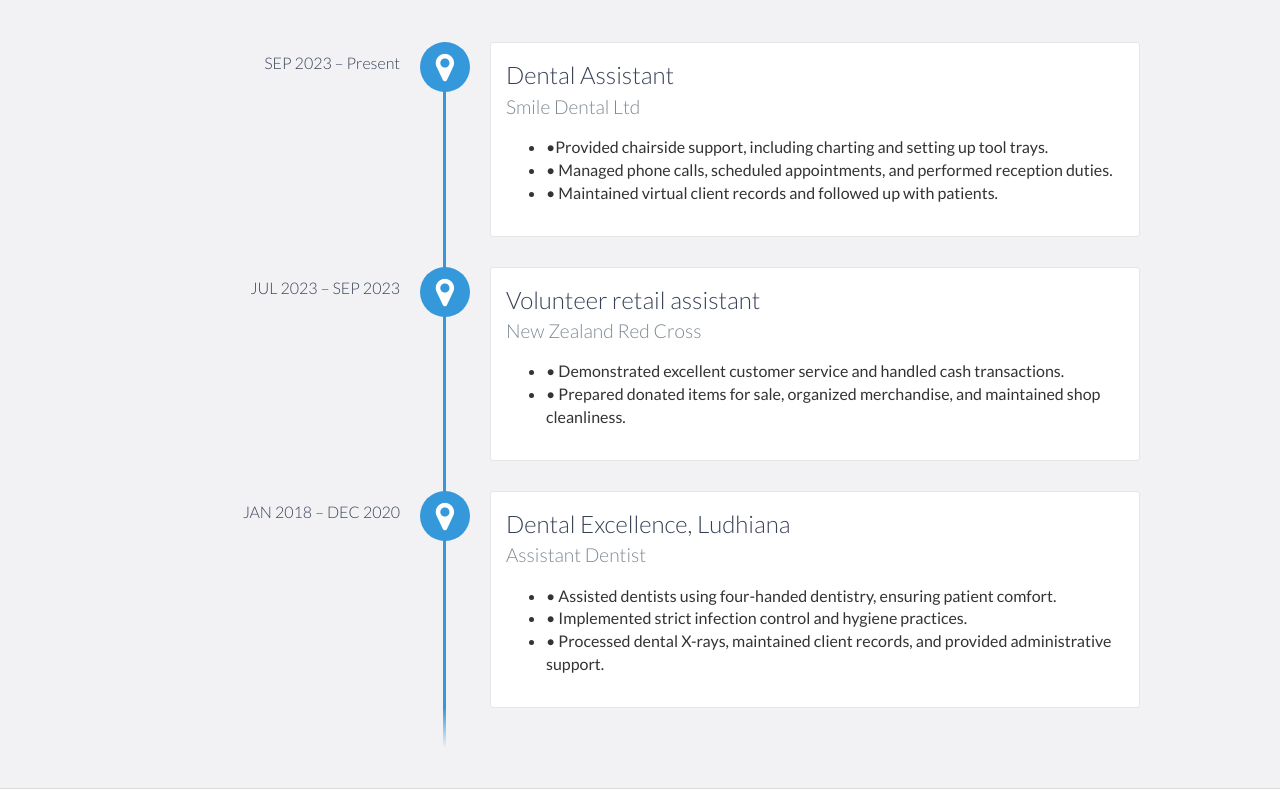
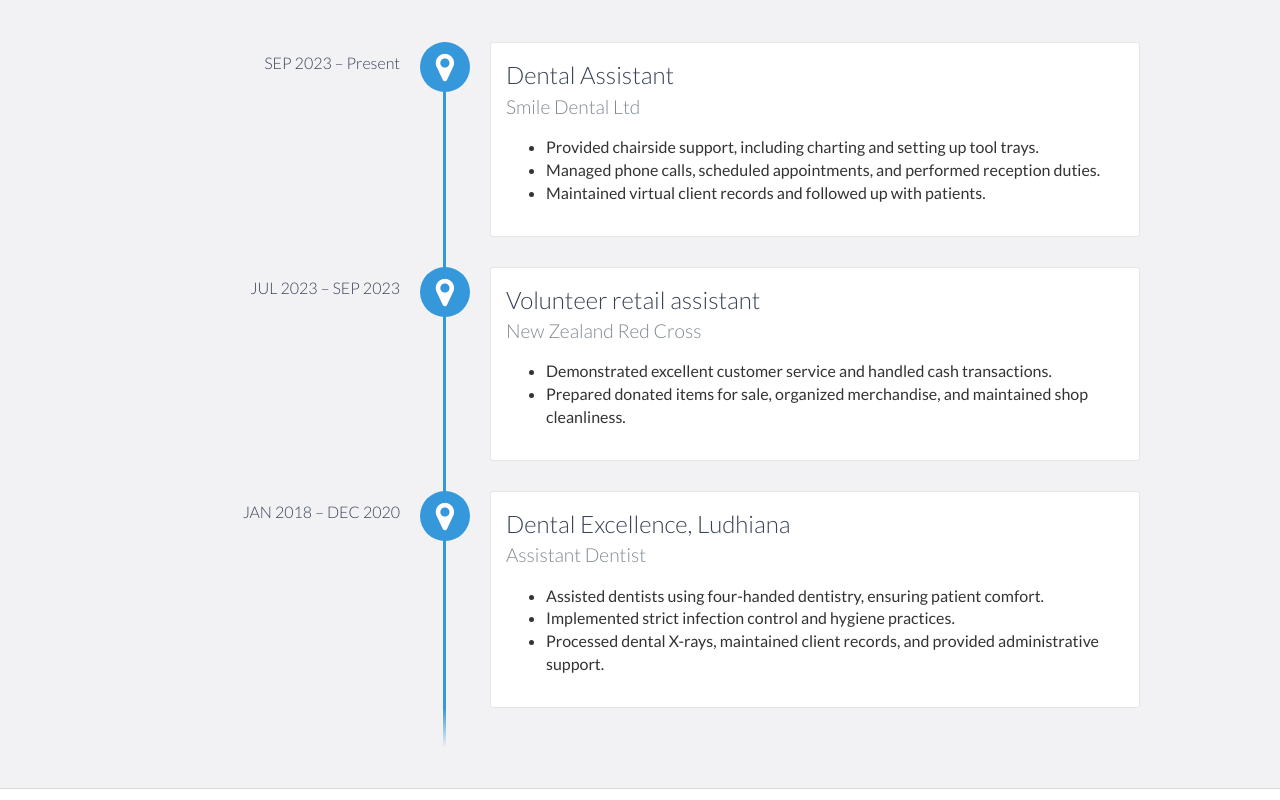
Before and after one commit to vinsonittech/vinsontech, a website: page index.html in a window 1280 px wide. Shown: the part 1140-1940 px from the top of the page. Drawn offline with nearby package versions, Linux system fonts and the light colour scheme.

Commit message:
Update index.html

```diff
--- a/index.html
+++ b/index.html
@@ -42,8 +42,8 @@
 
     <div id="lead">
         <div id="lead-content">
-            <h1>Chetna Batra</h1>
-            <h2>Associate Dentist</h2>
+            <h1>Chetna</h1>
+            <h2>Dental Assistant</h2>
         </div>
         <!-- End #lead-content -->
 
@@ -81,9 +81,9 @@
                 <h3>Dental Assistant</h3>
                 <h4>Smile Dental Ltd</h4>
                 <ul>
-                     <li>•Provided chairside support, including charting and setting up tool trays.</li>
-                     <li>• Managed phone calls, scheduled appointments, and performed reception duties.</li>
-                     <li>• Maintained virtual client records and followed up with patients.</li>
+                     <li>Provided chairside support, including charting and setting up tool trays.</li>
+                     <li>Managed phone calls, scheduled appointments, and performed reception duties.</li>
+                     <li>Maintained virtual client records and followed up with patients.</li>
 
                 </ul>
             </div>
@@ -92,8 +92,8 @@
                 <h3>Volunteer retail assistant</h3>
                 <h4>New Zealand Red Cross</h4>
                 <ul>
-                      <li>• Demonstrated excellent customer service and handled cash transactions.</li>
-                      <li>• Prepared donated items for sale, organized merchandise, and maintained shop cleanliness.</li>
+                      <li>Demonstrated excellent customer service and handled cash transactions.</li>
+                      <li>Prepared donated items for sale, organized merchandise, and maintained shop cleanliness.</li>
 
 		</ul>
             </div>
@@ -102,9 +102,9 @@
                 <h3>Dental Excellence, Ludhiana</h3>
                 <h4>Assistant Dentist </h4>
                 <ul>
-                      <li>• Assisted dentists using four-handed dentistry, ensuring patient comfort.</li>
-                      <li>• Implemented strict infection control and hygiene practices.</li>
-                      <li>• Processed dental X-rays, maintained client records, and provided administrative support.</li>
+                      <li>Assisted dentists using four-handed dentistry, ensuring patient comfort.</li>
+                      <li>Implemented strict infection control and hygiene practices.</li>
+                      <li>Processed dental X-rays, maintained client records, and provided administrative support.</li>
 
                 </ul>
             </div>
@@ -123,7 +123,7 @@
               Completed coursework in oral health, preventative techniques, emergency management, and dental office management.
             </p>
 
-		<h3>Gian Sagar Dental College and hospital, Ram Nagar (Rajpura)</h3>
+	   <h3>Gian Sagar Dental College and hospital, Ram Nagar (Rajpura)</h3>
             <span class="education-date">JUNE 2013 – JUNE 2016</span>
             <h4>Bachelors of Dental Surgery</h4>
             <p>
@@ -162,7 +162,7 @@
             <div class="row">
                 <div class="col-sm-5 copyright">
                     <p>
-                        Copyright &copy; <span id="current-year">2023</span> Chetna Batra
+                        Copyright &copy; <span id="current-year">2024</span> Chetna
 		    </p>
                 </div>
                 <div class="col-sm-2 top">
```
